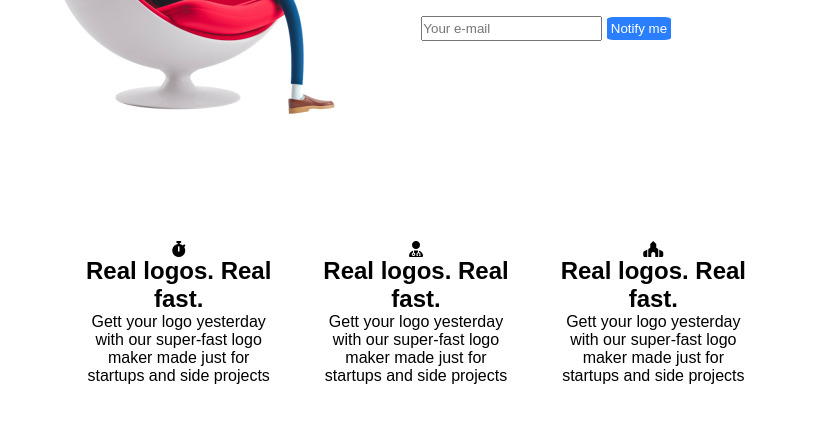
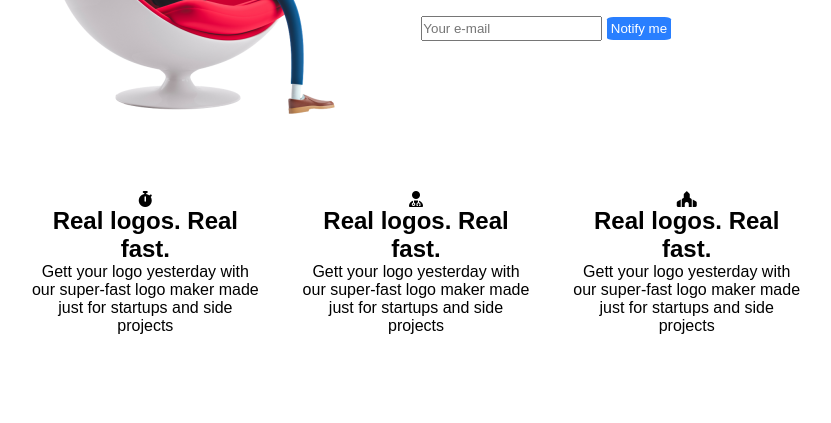
Before and after one commit to dipcsx/practicaFlexBox, a plain HTML site: page index.html in a window 1280 px wide. Shown: the part 317-740 px from the top of the page, without its empty margins (224-1055 px from the left). Drawn offline with Linux system fonts and the light colour scheme.

Commit message:
Se modifico el padding del pie

```diff
--- a/index.html
+++ b/index.html
@@ -26,23 +26,23 @@
                 <p>A delightfull new way to make logos for your internet startup is coming soon</p>
                 <form action="">
                     <input type="text" placeholder="Your e-mail">
-                    <button class="button">Notify me</button>
+                    <button type="button">Notify me</button>
                 </form>
             </article>
         </section>
         <section class="pie">
             <article>
-                <i class="fa-solid fa-stopwatch"></i>
+                <i class="fa-solid fa-stopwatch iconospie"></i>
                 <h2>Real logos. Real fast.</h2>
                 <p>Gett your logo yesterday with our super-fast logo maker made just for startups and side projects</p>
             </article>
             <article>
-                <i class="fa-solid fa-user-doctor"></i>
+                <i class="fa-solid fa-user-doctor iconospie"></i>
                 <h2>Real logos. Real fast.</h2>
                 <p>Gett your logo yesterday with our super-fast logo maker made just for startups and side projects</p>
             </article>
             <article>
-                <i class="fa-solid fa-place-of-worship"></i>
+                <i class="fa-solid fa-place-of-worship iconospie"></i>
                 <h2>Real logos. Real fast.</h2>
                 <p>Gett your logo yesterday with our super-fast logo maker made just for startups and side projects</p>
             </article>
--- a/styles.css
+++ b/styles.css
@@ -98,7 +98,7 @@ button{
 .pie{
     display: flex;
     justify-content: center;
-    padding: 100px;
+    padding: 50px;
     width: 80%;
 }
 .pie article{
```
